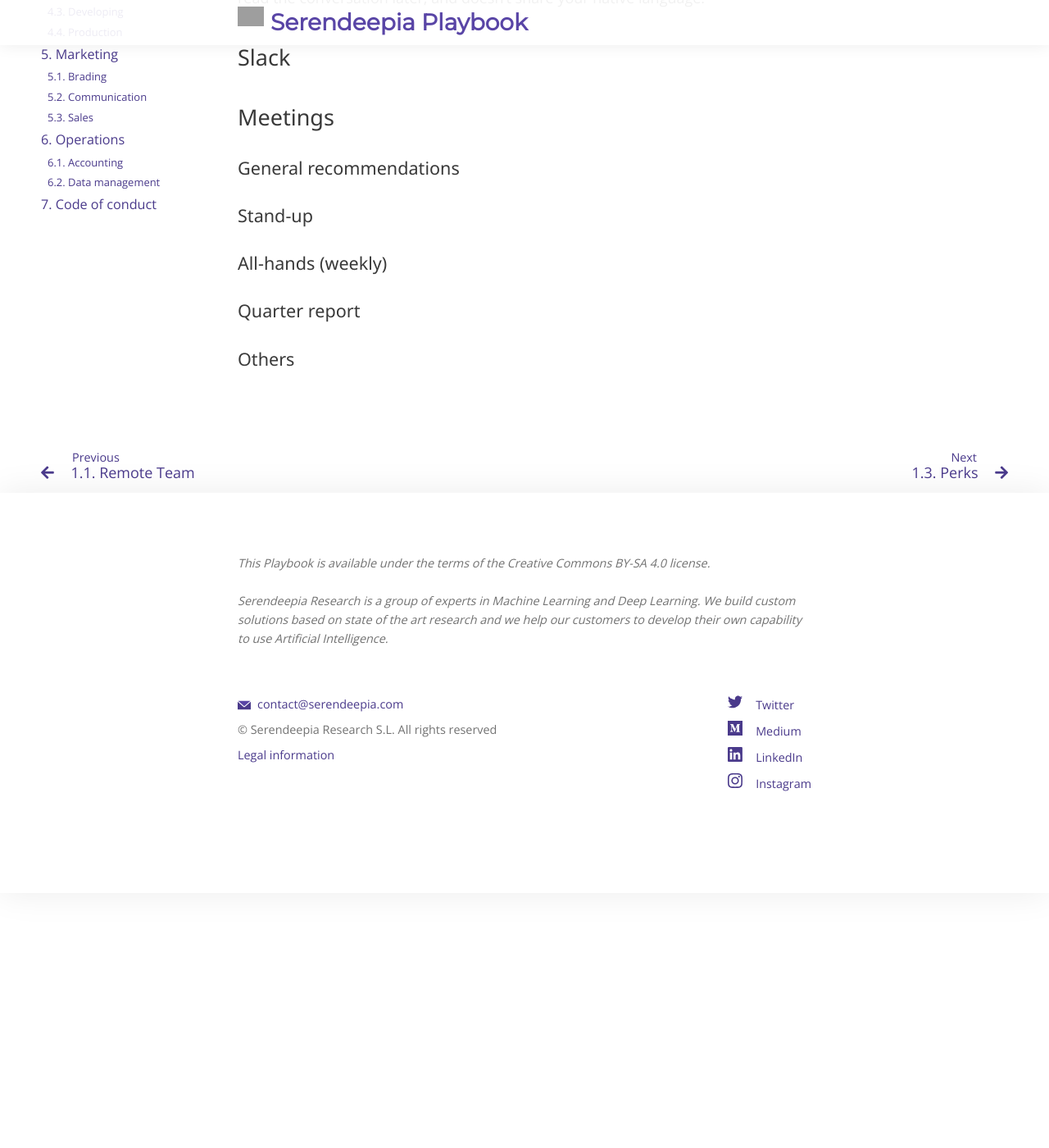
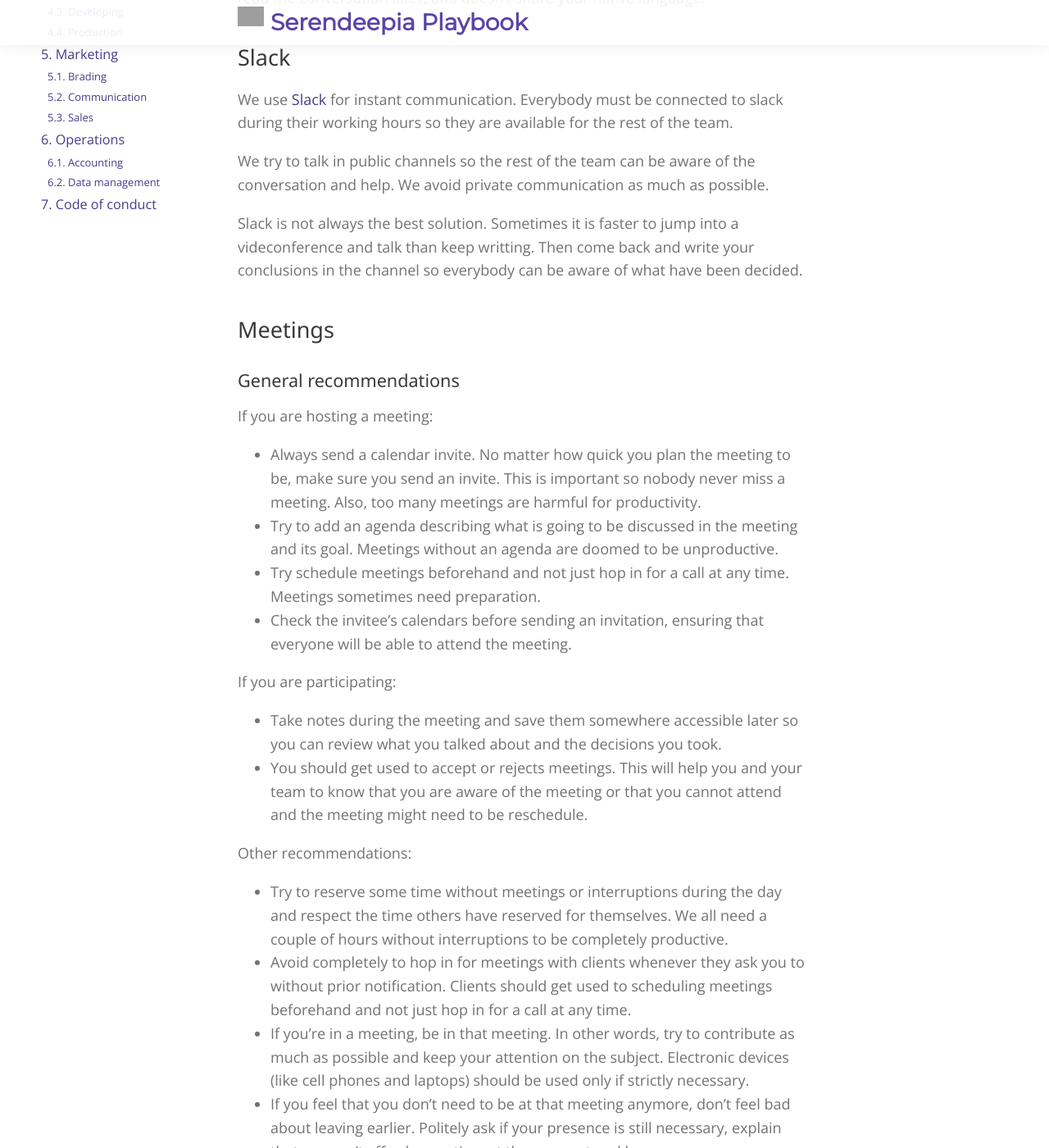
Before and after one commit to serendeepia/playbook, a Jekyll site: the page built from _docs/1_2_communication.md, in a window 1280 px wide and 1400 px high, scrolled down 458 px. Shown: the whole window at 82% size. Built offline with Jekyll 4.4.1, drawn with Linux system fonts in a browser that asks for light colours; nearby versions of some CDN libraries; comment, search, counter and statistics services are not loaded; before the commit the page ends 1547 px from its top, so only the background shows below that; some of the changed text lies outside the part shown; grey boxes are pictures that could not be loaded.

Commit message:
more about meetings and on boarding

```diff
--- a/_docs/1_2_communication.md
+++ b/_docs/1_2_communication.md
@@ -12,14 +12,62 @@ Although our headquarters are in a non English-speaking country, we are a remote
 
 ## Slack
 
+We use [Slack](https://serendeepia.slack.com) for instant communication. Everybody must be connected to slack during their working hours so they are available for the rest of the team.
+
+We try to talk in public channels so the rest of the team can be aware of the conversation and help. We avoid private communication as much as possible.
+
+Slack is not always the best solution. Sometimes it is faster to jump into a videconference and talk than keep writting. Then come back and write your conclusions in the channel so everybody can be aware of what have been decided.
+
 ## Meetings
 
 ### General recommendations
 
-### Stand-up
+If you are hosting a meeting:
 
-### All-hands (weekly)
+* Always send a calendar invite. No matter how quick you plan the meeting to be, make sure you send an invite. This is important so nobody never miss a meeting. Also, too many meetings are harmful for productivity.
+* Try to add an agenda describing what is going to be discussed in the meeting and its goal. Meetings without an agenda are doomed to be unproductive.
+* Try schedule meetings beforehand and not just hop in for a call at any time. Meetings sometimes need preparation.
+* Check the invitee's calendars before sending an invitation, ensuring that everyone will be able to attend the meeting.
 
-### Quarter report
+If you are participating:
 
-### Others
+* Take notes during the meeting and save them somewhere accessible later so you can review what you talked about and the decisions you took.
+* You should get used to accept or rejects meetings. This will help you and your team to know that you are aware of the meeting or that you cannot attend and the meeting might need to be reschedule.
+
+Other recommendations:
+
+* Try to reserve some time without meetings or interruptions during the day and respect the time others have reserved for themselves. We all need a couple of hours without interruptions to be completely productive.
+* Avoid completely to hop in for meetings with clients whenever they ask you to without prior notification. Clients should get used to scheduling meetings beforehand and not just hop in for a call at any time.
+* If you're in a meeting, be in that meeting. In other words, try to contribute as much as possible and keep your attention on the subject. Electronic devices (like cell phones and laptops) should be used only if strictly necessary.
+* If you feel that you don't need to be at that meeting anymore, don't feel bad about leaving earlier. Politely ask if your presence is still necessary, explain that you can't afford more time at the moment and leave.
+
+### Daily Stand-up
+
+We do daily stand-up meetings. Th
+
+Stand-up bot in slack
+
+Stand-up meeting rules:
+* 5 minutes meeting
+* everybody will answer the next 3 questions:
+  * What did you do since the last stand up meeting?
+  * What are you going to do today?
+  * Is there anything that is blocking you?
+
+### Weekly All-hands
+
+These are the topics we cover:
+* News & company Updates & KPIs
+* Marketing
+* Sales pipeline
+* Product & Engineering
+* Research & Innovation
+
+
+Slides: https://docs.google.com/presentation/d/18qVRzTrHwUVy5TnuEp_pp-7_Cskpllg3I3qnu1NJ9qw/edit?usp=sharing
+
+### Team meetings
+
+Self organized by the teams and mandatory
+
+### One on One
```
Also changed, not shown: _docs/2_2_on_boarding.md (+20 -10 lines), _docs/2_3_career_path.md (+1 -1 lines), _docs/6_1_data_management.md (+4 -0 lines), _docs/6_2_accounting.md (+11 -11 lines), _docs/7_0_code_of_conduct.md (+4 -6 lines).
